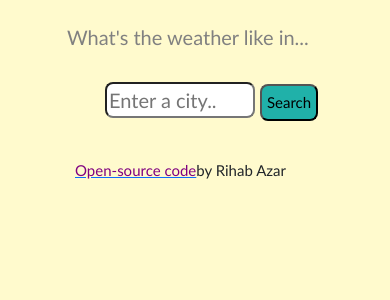
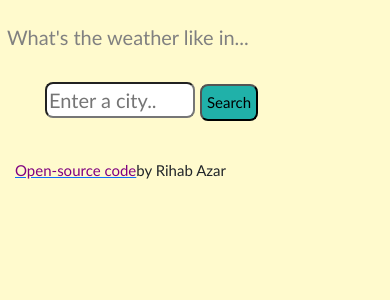
Before and after one commit to Shahbi88/Weather-React-Separate-VS-import, a React (Create React App) app: page / in a window 390 px wide. Shown: the top 300 px of the page. Built offline with nearby package versions, Linux system fonts and the light colour scheme; no server answers.

Commit message:
slack advice

```diff
--- a/src/WeatherForecast.css
+++ b/src/WeatherForecast.css
@@ -1,8 +1,6 @@
 .weather-forecast {
   display: block;
   margin-top: 50px;
-  margin-right: 100px;
-  margin-left: 100px;
   justify-content: space-around;
 }
 
@@ -41,7 +39,6 @@
     display: grid;
     grid-template-columns: 1fr 1fr 1fr;
     grid-template-rows: 1fr 1fr;
-    margin-left: -350px;
   }
 
   .col {
--- a/src/styles.css
+++ b/src/styles.css
@@ -43,8 +43,6 @@ h5 {
 }
 
 .mainCity {
-  margin-left: 300px;
-  margin-right: 300px;
   background-color: #d3b69b33;
   max-width: fit-content;
   border-radius: 15px;
@@ -146,7 +144,6 @@ body {
     margin: auto;
     padding-top: 25px;
     padding-right: 0px;
-    padding-left: 60px;
     justify-content: center;
     justify-self: center;
   }
@@ -180,7 +177,6 @@ body {
   .mainCity {
     display: block;
     background-color: #f5edc3;
-    margin-left: -150px;
   }
   #city {
     color: rgb(164, 40, 164);
@@ -214,7 +210,8 @@ body {
     text-align: center;
   }
   .search-form {
-    display: inline-flex;
+    display: flex;
+    flex-direction: column;
     align-self: center;
     padding-top: 0px;
   }
```
